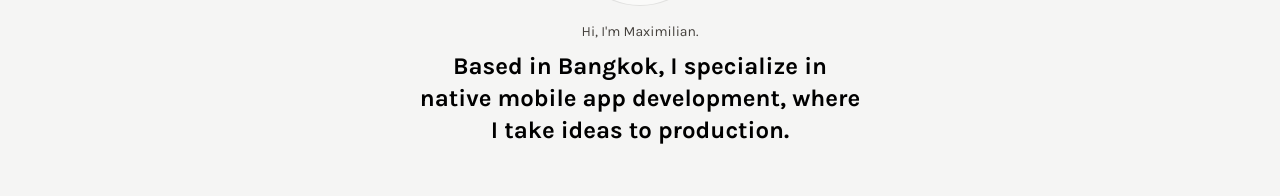
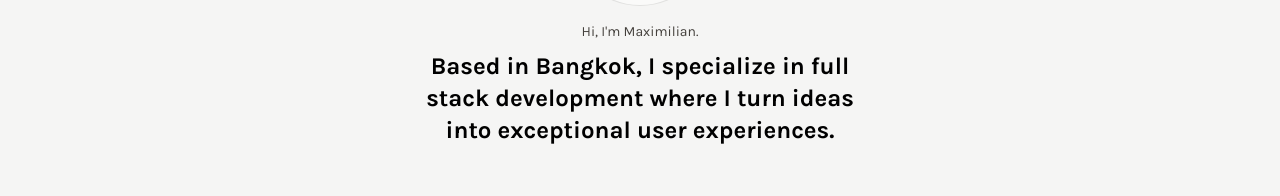
Before and after one commit to maxhves/hvesser-lewis-consulting-site, a Next.js app: page / in a window 1280 px wide. Shown: the part 290-486 px from the top of the page. Built offline with nearby package versions, Linux system fonts and the light colour scheme; no server answers.

Commit message:
Updated introduction headline text.

```diff
--- a/src/app/home/components/introduction/introduction-section.tsx
+++ b/src/app/home/components/introduction/introduction-section.tsx
@@ -21,7 +21,8 @@ export default function IntroductionSection() {
           </GreetingText>
 
           <HeadlineText>
-            Based in Bangkok, I specialize in native mobile app development, where I take ideas to production.
+            Based in Bangkok, I specialize in full stack development where I turn ideas into exceptional user
+            experiences.
           </HeadlineText>
         </div>
       </ContentContainer>
```
